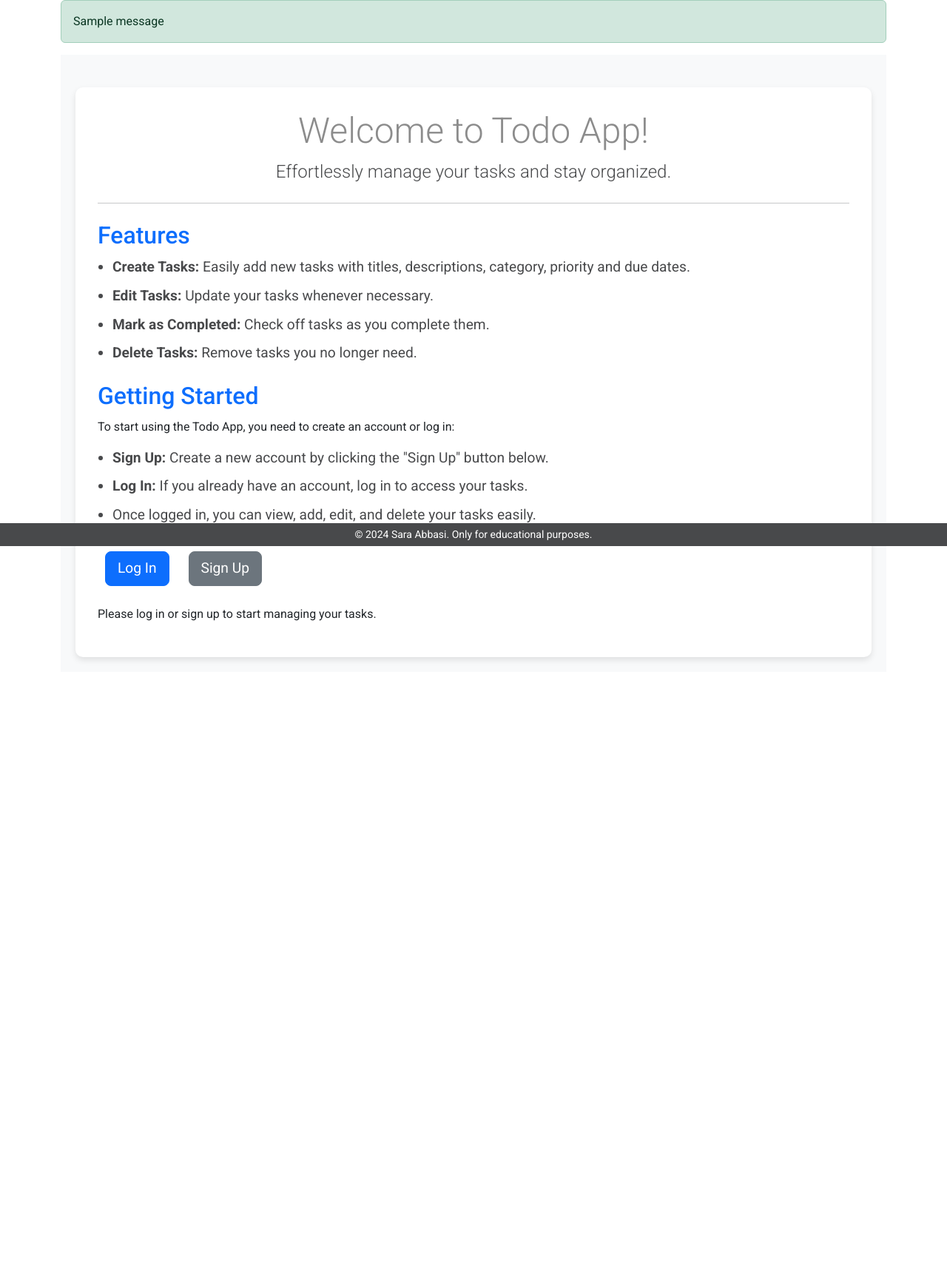
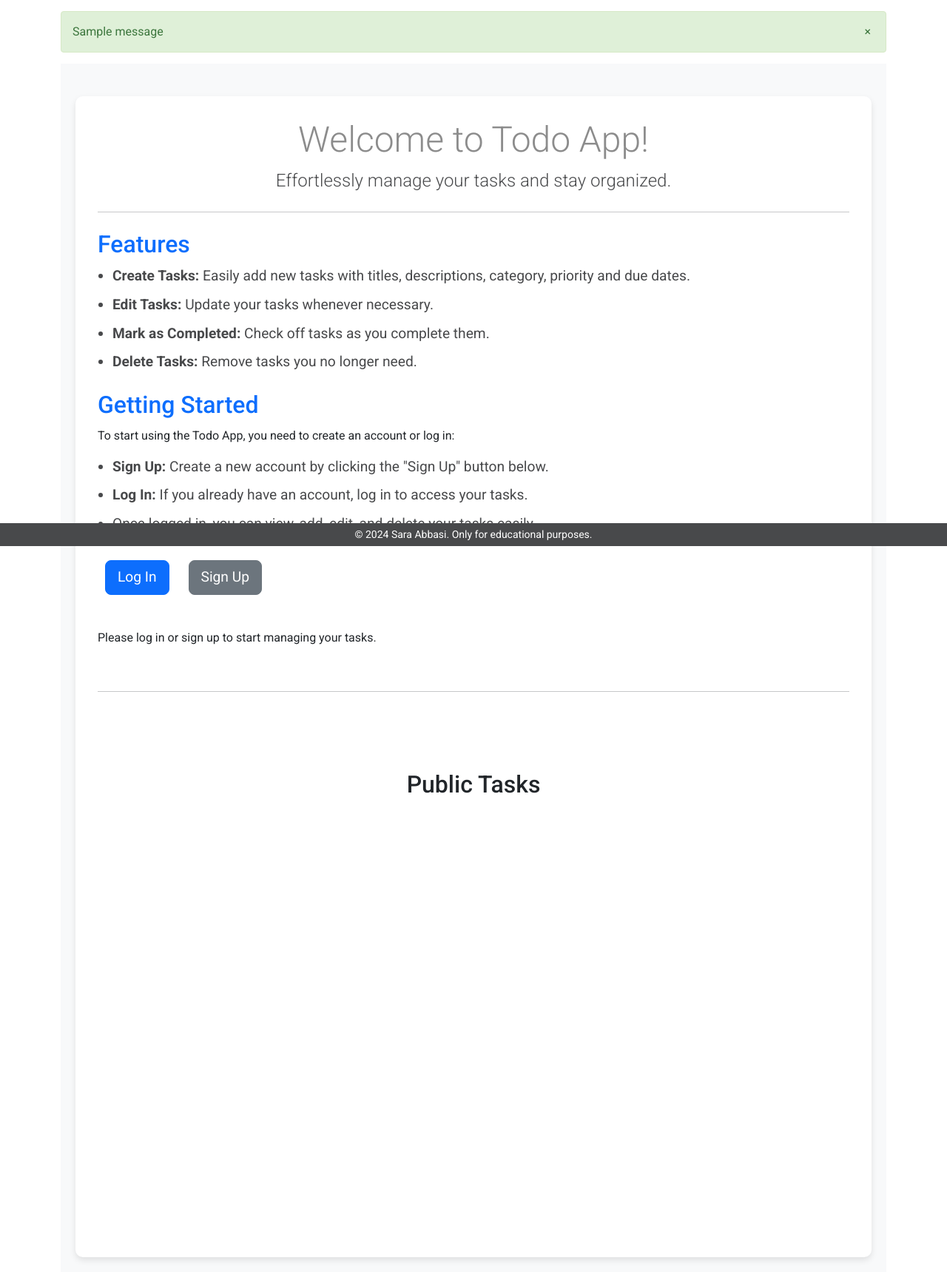
Before and after one commit to SaraabbasiNZ/todo-list-django-project, a Django app: page / in a window 1280 px wide. Shown: the part 62-1781 px from the top of the page at 74% size. Before the commit the page ends 957 px from the top, so only its background shows below. Run offline with Django 4.2, Linux system fonts and the light colour scheme; data comes from the database, SQL or seed files in the repository; tables that the repository leaves empty hold one stand-in row (values such as "Sample post"); one stand-in notice (Sample message) is shown; some libraries are stand-ins or nearby versions.

Commit message:
Add & style public tasks in home page, and add style to close btn

```diff
--- a/static/todo_app/styles.css
+++ b/static/todo_app/styles.css
@@ -105,6 +105,10 @@ body {
   font-size: 1.2rem;
 }
 
+.mt-4 {
+  padding-bottom: 20px;
+}
+
 
 /* Create page */
 .create-form-container {
@@ -120,6 +124,9 @@ body {
 .create-todo-form {
   display: flex;
   flex-wrap: wrap;
+  padding-top: 10px;
+  padding-bottom: 80px;
+  margin-bottom: 40px;
 }
 
 .input-container {
@@ -157,6 +164,9 @@ body {
 .edit-todo-form {
   display: flex;
   flex-wrap: wrap;
+  padding-top: 10px;
+  padding-bottom: 80px;
+  margin-bottom: 40px;
 }
 
 .edit-todo-form button {
@@ -169,6 +179,7 @@ body {
   width: 100%;
   padding-top: 80px;
   padding-bottom: 80px;
+  margin-bottom: 30px;
 }
 
 .todo-list {
@@ -179,6 +190,7 @@ body {
   display: flex;
   align-items: center;
   justify-content: space-between;
+  text-align: left;
 }
 
 .delete-todo-item {
@@ -284,6 +296,39 @@ body {
 }
 
 
+/* Success&Error message */
+.alert {
+  padding: 15px;
+  margin-bottom: 15px;
+  position: relative;
+  border: 1px solid transparent;
+  border-radius: 4px;
+}
+
+.alert-success {
+  background-color: #dff0d8;
+  border-color: #d6e9c6;
+  color: #3c763d;
+  margin-top: 15px;
+}
+
+.alert-dismissible .close {
+  position: absolute;
+  top: 50%;
+  right: 10px;
+  transform: translateY(-50%);
+  padding: 10px; /* Adjust padding for close button */
+  color: inherit;
+  background-color: transparent;
+  border: none;
+  cursor: pointer;
+}
+
+.alert-dismissible .close:hover {
+  color: #333; /* Change color on hover if needed */
+}
+
+
 /* Footer Styles */
 footer {
   background-color: #48494B;
--- a/todo_app/templates/base.html
+++ b/todo_app/templates/base.html
@@ -46,12 +46,15 @@
         </div>
       </nav>
 
-    <div class="container">
-        {% for message in messages %}
-            <div class="alert alert-success">
-                  {{ message }}
-            </div>
-        {% endfor %}
+      <div class="container">
+        {% if messages %}
+            {% for message in messages %}
+                <div class="alert alert-success alert-dismissible">
+                    {{ message }}
+                    <button type="button" class="close" onclick="this.parentElement.style.display='none';">&times;</button>
+                </div>
+            {% endfor %}
+        {% endif %}
         {% block content %}{% endblock %}
     </div>
     <footer>
--- a/todo_app/templates/todo_app/home.html
+++ b/todo_app/templates/todo_app/home.html
@@ -33,6 +33,39 @@
                 {% endif %}
             </p>
         </div>
+        <hr class="my-4">
+        <div class="list-container">
+            <div class="todo-list-container">
+                <h2>Public Tasks</h2>
+                <div class="todo-list">
+                  <ul class="list-group">
+                    {% for todoitem in todolist %}
+                        <li class="list-group-item todo-item">
+                          <div class="todo-item-content">
+                            {% if todoitem.checked %}
+                            <div class="job-done-text job-text">
+                              <h6>{{todoitem.title}}</h6>
+                              <p>{{todoitem.description}}</p>
+                              <p>Category: {{ todoitem.category }}</p>
+                              <p>{{todoitem.date}}</p>
+                              <p>Priority: {{ todoitem.priority }}</p>
+                            </div>
+                            {% else %}
+                            <div class="job-undone-text job-text">
+                              <h6>{{todoitem.title}}</h6>
+                              <p>{{todoitem.description}}</p>
+                              <p>Category: {{ todoitem.category }}</p>
+                              <p class="todo-date">{{todoitem.date}}</p>
+                              <p>Priority: <span class="priority-badge">{{ todoitem.priority }}</span></p>
+                            </div>
+                            {% endif %}
+                          </div>
+                        </li>
+                    {% endfor %}
+                  </ul>
+                </div>
+            </div>
+        </div>
     </div>
 </div>
 {% endblock %}
--- a/todo_app/views.py
+++ b/todo_app/views.py
@@ -8,7 +8,8 @@ from django.contrib import messages
 
 
 def home_view(request):
-    return render(request, 'todo_app/home.html')
+    todo_list = TodoItem.objects.filter(is_private = False).order_by('priority', 'date')
+    return render(request, 'todo_app/home.html', {'todolist': todo_list})
 
 
 @login_required(login_url='/accounts/login')
```
Also changed, not shown: static/js/scripts.js (added, +20 -0 lines), todo_project/settings.py (+15 -4 lines).
